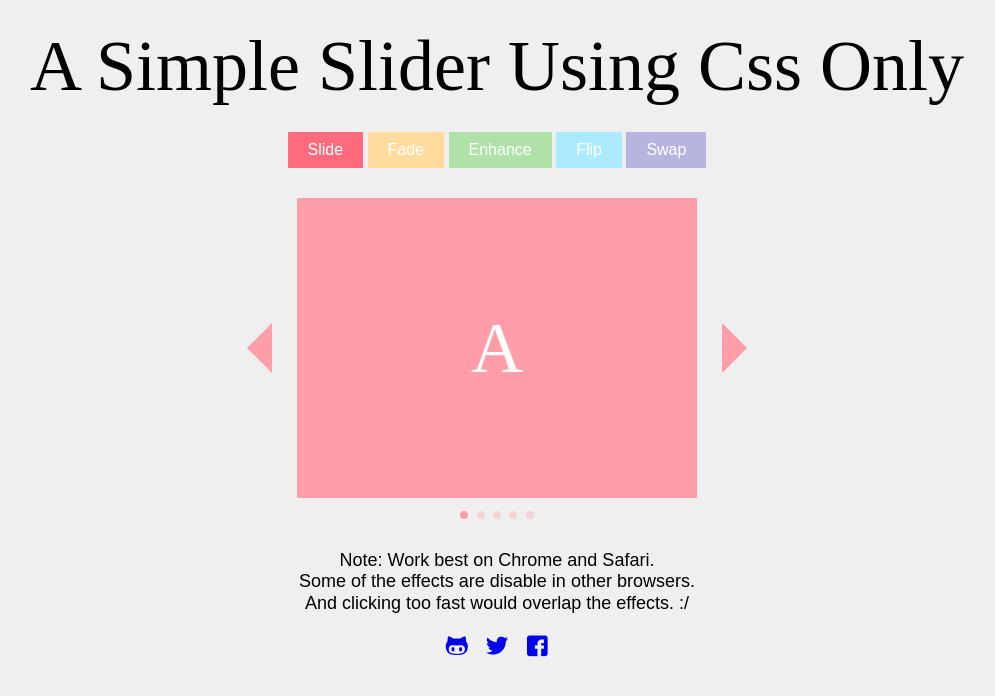
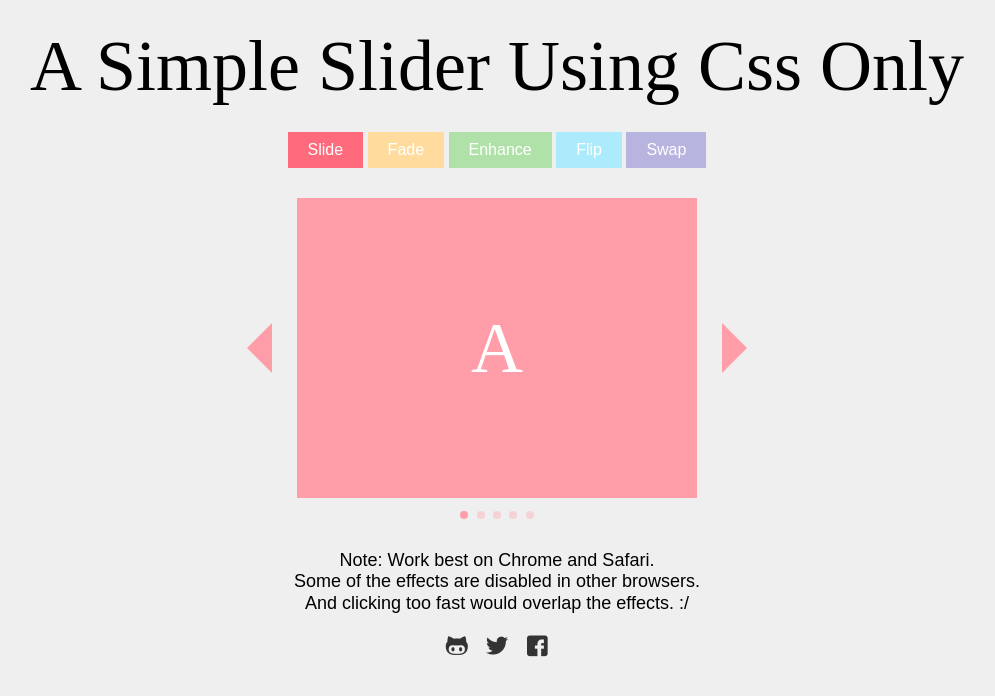
Before and after one commit to minghsun/pure_css_slider, a plain HTML site: page index.html in a window 1280 px wide. Shown: the whole page, without its empty margins (143-1138 px from the left). Drawn offline with nearby package versions, Linux system fonts and the light colour scheme; a web font is replaced by a local one.

Commit message:
update index.html

```diff
--- a/index.html
+++ b/index.html
@@ -25,6 +25,15 @@
 		.social_links{
 			text-align: center;
 			font-size: 24px;
+		}
+		.social_links a:link{
+			color: #333;
+		}
+		.social_links a:visited{
+			color: #666;
+		}
+		.social_links a:hover{
+			color: #999;
 		}
         </style>
         <script type="text/javascript">
@@ -90,7 +99,7 @@
     	</div>
     	<p class="description"><br>
     	Note: Work best on Chrome and Safari.<br>
-    	Some of the effects are disable in other browsers.<br>
+    	Some of the effects are disabled in other browsers.<br>
     	And clicking too fast would overlap the effects. :/ </p>
     	<div class="social_links">
     		<a href="http://fatlampard.github.io/pure_css_slider"><span class="icon-github"></span></a>
```
